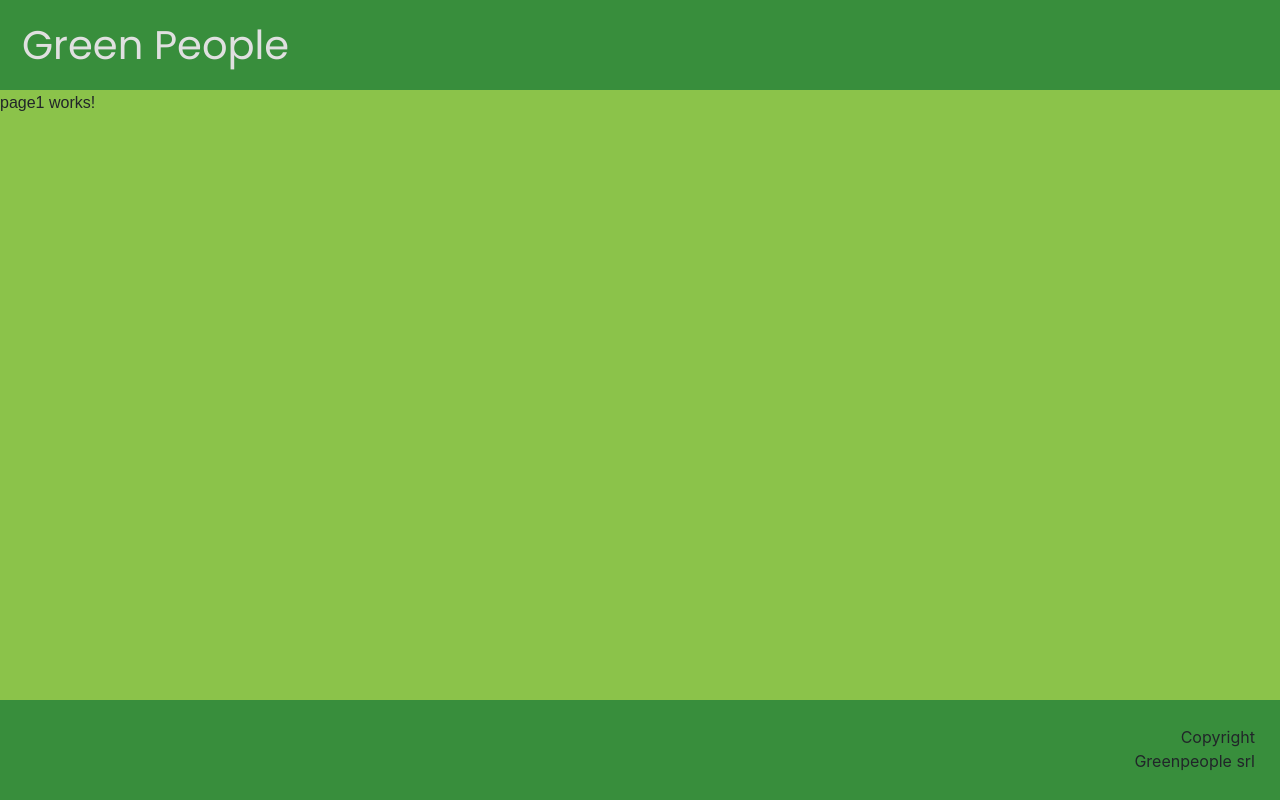
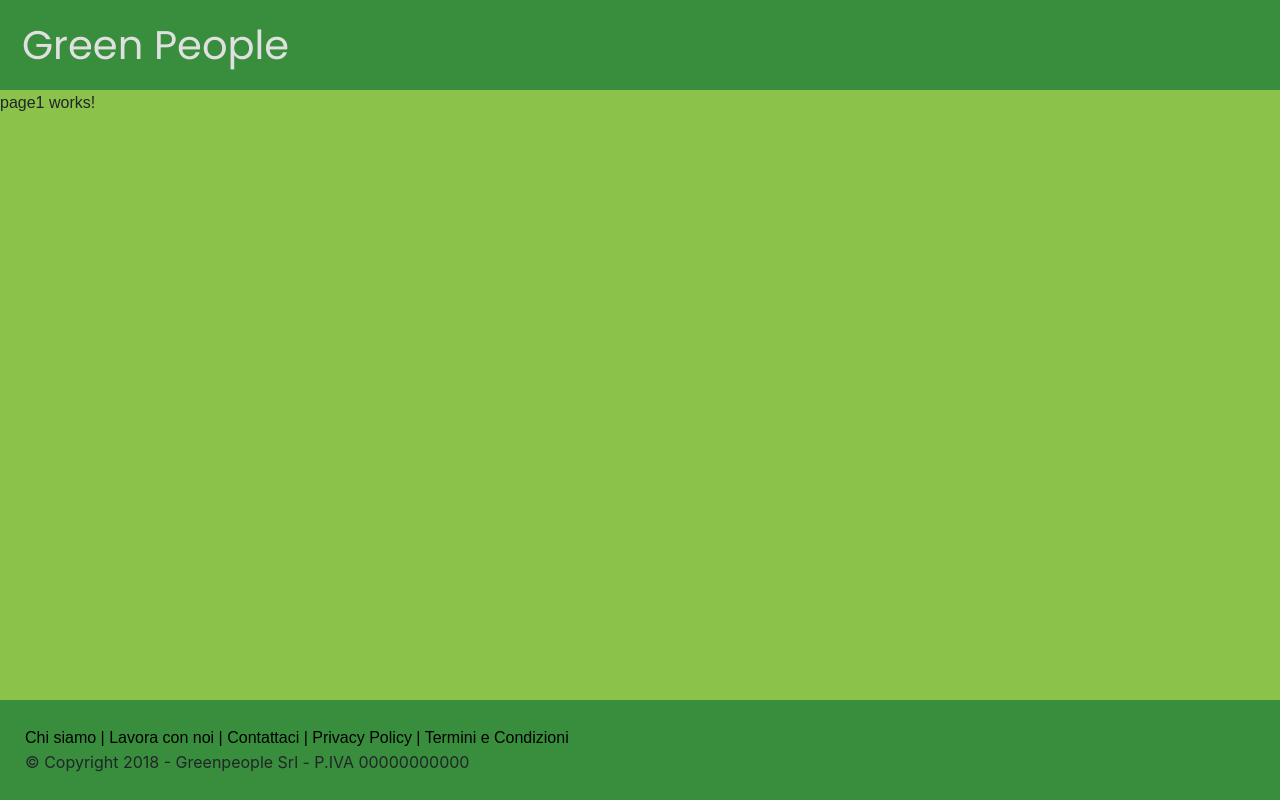
Before and after one commit to rfranchi91/gpsite, an Angular app: page /page1 in a window 1280 px wide. Built offline with nearby package versions, Linux system fonts and the light colour scheme; a web font is replaced by a local one.

Commit message:
Revert "Revert "footer""
This reverts commit ed656138f56397d907c11d259a77d3fffc9b240d, reversing
changes made to 5776ba1d8a4f7739a9dd5e3ec6922997eecc61c2.

```diff
--- a/src/app/extra/footer/footer.component.html
+++ b/src/app/extra/footer/footer.component.html
@@ -1,2 +1,10 @@
-<div>Copyright</div>
-<div>Greenpeople srl</div>
+<div style="text-align:left">
+        <a href="Chi siamo">     Chi siamo  | </a>
+        <a href="Lavora con noi">  Lavora con noi  | </a>
+        <a href="Contattaci">  Contattaci  | </a>
+        <a href="Privacy policy">  Privacy Policy  |   </a>
+        <a href="Termini e condizioni">  Termini e Condizioni</a>
+
+
+        <div>© Copyright 2018 - Greenpeople Srl - P.IVA 00000000000</div>
+    </div>
--- a/src/styles.css
+++ b/src/styles.css
@@ -5,6 +5,11 @@
 
 p, label, h1, h2, h3, h4, h5, h6, a, b, span {
     font-family: 'Mina', sans-serif !important;
+}
+
+#footer a {
+    color: black;
+    text-decoration: none;
 }
 
 nav {
```
